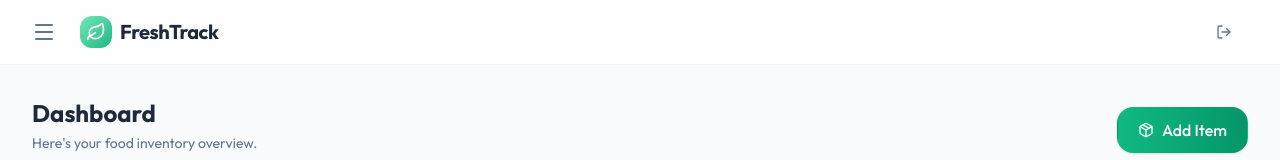
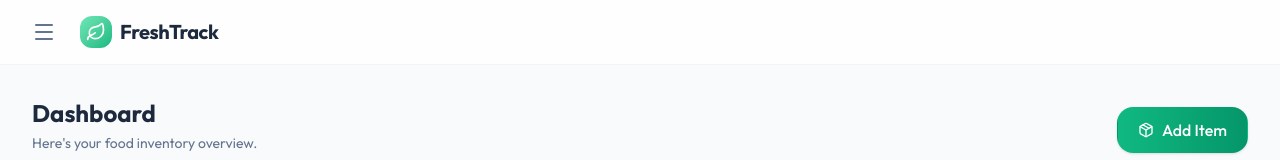
Before and after one commit to haneesh036/food-expiry-tracker, a React app in the folder frontend/: page / in a window 1280 px wide. Shown: the top 160 px of the page. Built offline with nearby package versions, Linux system fonts and the light colour scheme; no server answers; sample sign-in values are in the browser's storage; the HTML template or start-up script is replaced by a standard one.

Commit message:
Remove logout button from Navbar
Removed logout button from the Navbar component.

```diff
--- a/frontend/src/components/Navbar.jsx
+++ b/frontend/src/components/Navbar.jsx
@@ -38,13 +38,7 @@ const Navbar = ({ toggleSidebar }) => {
           </div>
 
           <div className="flex items-center">
-            <button
-              onClick={handleLogout}
-              className="flex items-center gap-2 text-sm font-medium text-slate-500 hover:text-red-500 transition-colors px-4 py-2 rounded-xl hover:bg-red-50"
-            >
-              <LogOut className="w-4 h-4" />
 
-            </button>
           </div>
         </div>
       </div>
```
